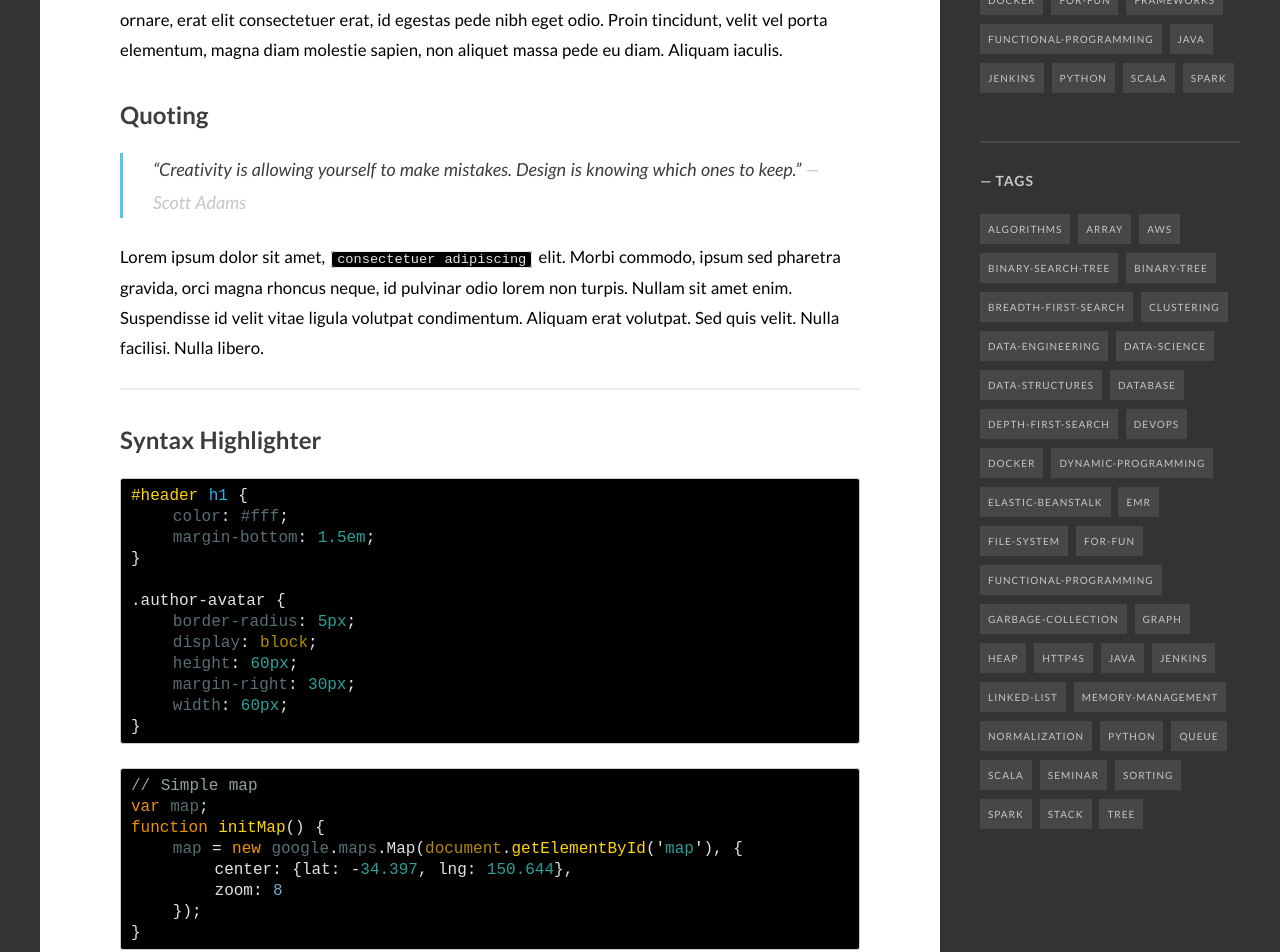
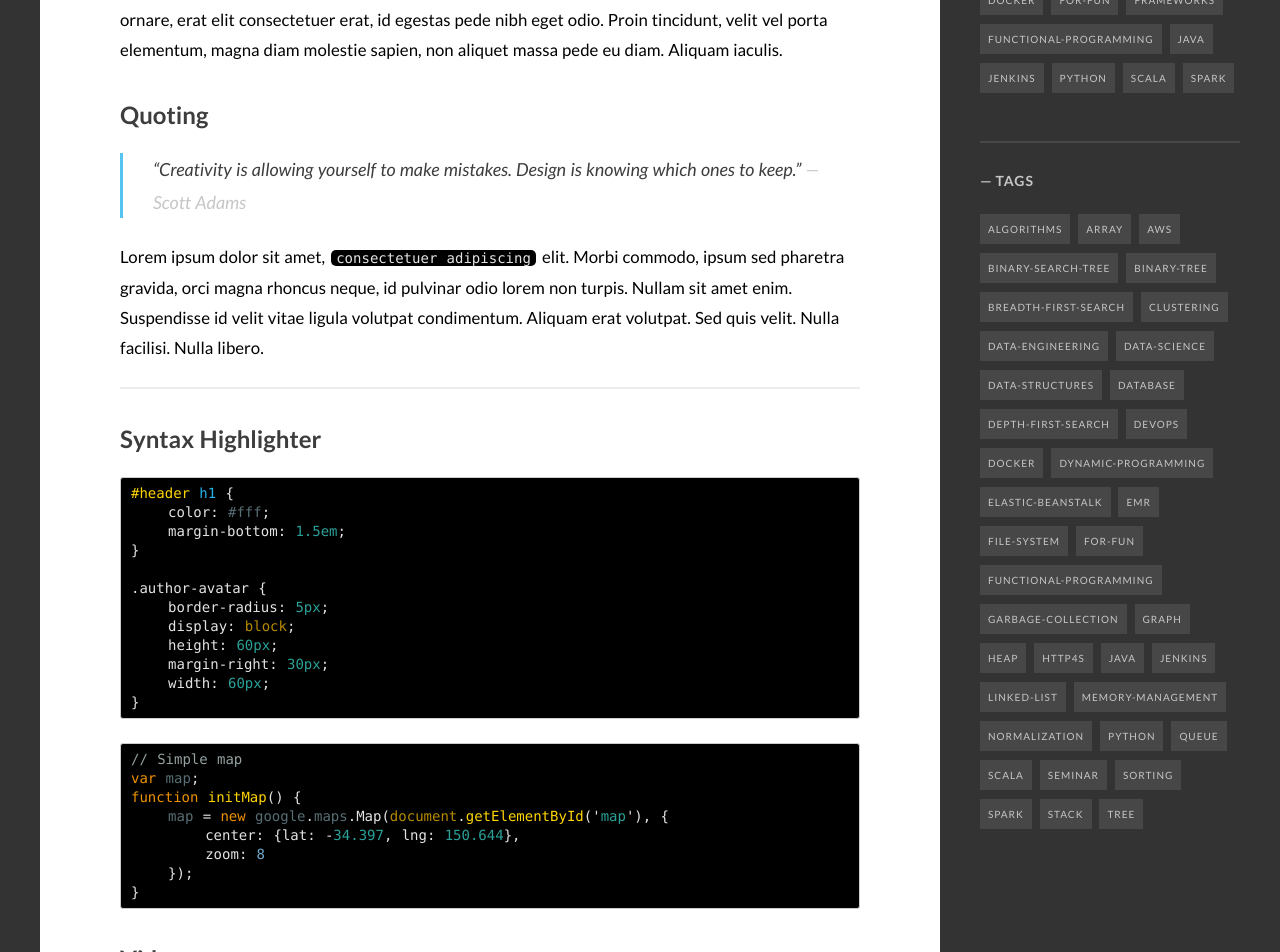
Before and after one commit to yaboong/yaboong.github.io, a Jekyll site: the page built from style-guide.md, in a window 1280 px wide. Shown: the part 1413-2365 px from the top of the page. Built offline with Jekyll 4.4.1, drawn with Linux system fonts in a browser that asks for light colours; some web fonts are replaced.

Commit message:
code highlight 부분 폰트 변경, 스크롤바 css 적용해서 조금 예쁘게(..?)

```diff
--- a/_sass/_general.scss
+++ b/_sass/_general.scss
@@ -463,7 +463,8 @@ green     #859900  operators, other keywords
 .highlight .ne { color: #cb4b16 } /* Name.Exception */
 //.highlight .nf { color: $picton-blue } /* Name.Function */
 .highlight .nf { color: $darcula-yellow } /* Name.Function */
-.highlight .nl { color: #586e75 } /* Name.Label */
+//.highlight .nl { color: #586e75 } /* Name.Label */
+.highlight .nl { color: $darcula-text } /* Name.Label */
 //.highlight .nn { color: #586e75 } /* Name.Namespace */
 .highlight .nn { color: $darcula-text } /* Name.Namespace */
 .highlight .nx { color: #586e75 } /* Name.Other */
@@ -599,10 +600,13 @@ code, tt {
     margin: 0 2px;
     padding: 0 5px;
     white-space: nowrap;
-    border: 1px solid #eaeaea;
+    //border: 1px solid #eaeaea;
     background-color: black;
     border-radius: 3px;
+    font-size: 14px;
     color: $darcula-text;
+    font-family: "Consolas","Bitstream Vera Sans Mono","Courier New",Courier,monospace;
+    border-radius: 5px;
 }
 
 pre code {
@@ -614,8 +618,8 @@ pre code {
 
 .highlight pre {
     background-color: black;
-    border: 1px solid #cccccc;
-    font-size: 16px;
+    //border: 1px solid #cccccc;
+    font-size: 14px;
     line-height: 19px;
     overflow: auto;
     padding: 6px 10px;
@@ -628,7 +632,28 @@ pre {
     line-height: 21px;
     overflow: auto;
     padding: 6px 10px;
-    border-radius: 3px; }
+    border-radius: 5px; }
 pre code, pre tt {
     background-color: transparent;
     border: none; }
+
+/* custom css for scrollbar */
+/* Width */
+::-webkit-scrollbar {
+    width: 10px;
+}
+
+/* Track */
+::-webkit-scrollbar-track {
+    background: #f1f1f1;
+}
+
+/* Handle */
+::-webkit-scrollbar-thumb {
+    background: #888;
+}
+
+/* Handle on hover */
+::-webkit-scrollbar-thumb:hover {
+    background: #555;
+}
```
Also changed, not shown: _posts/2018-06-09-java-garbage-collection.md (+2 -2 lines).
